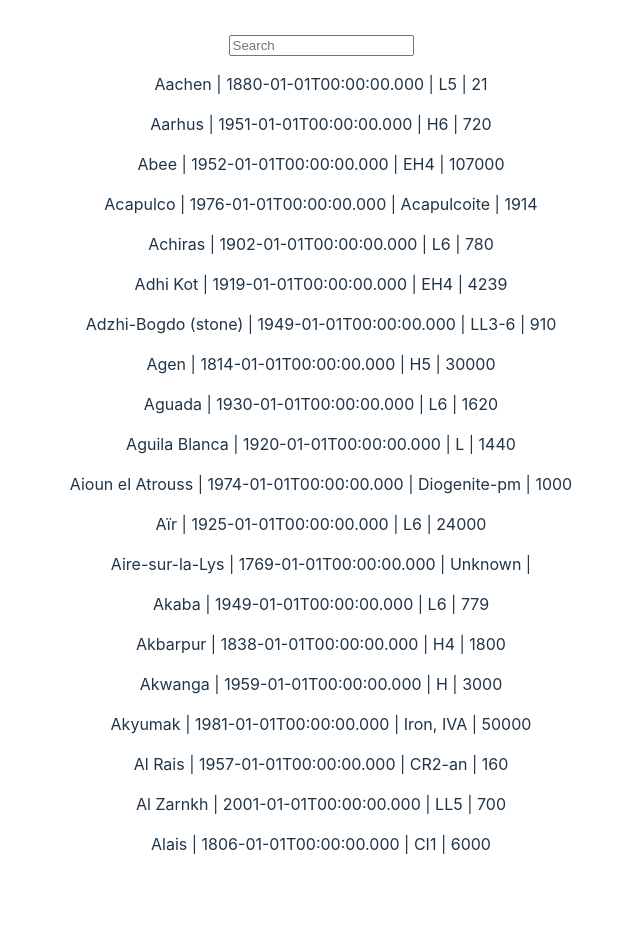
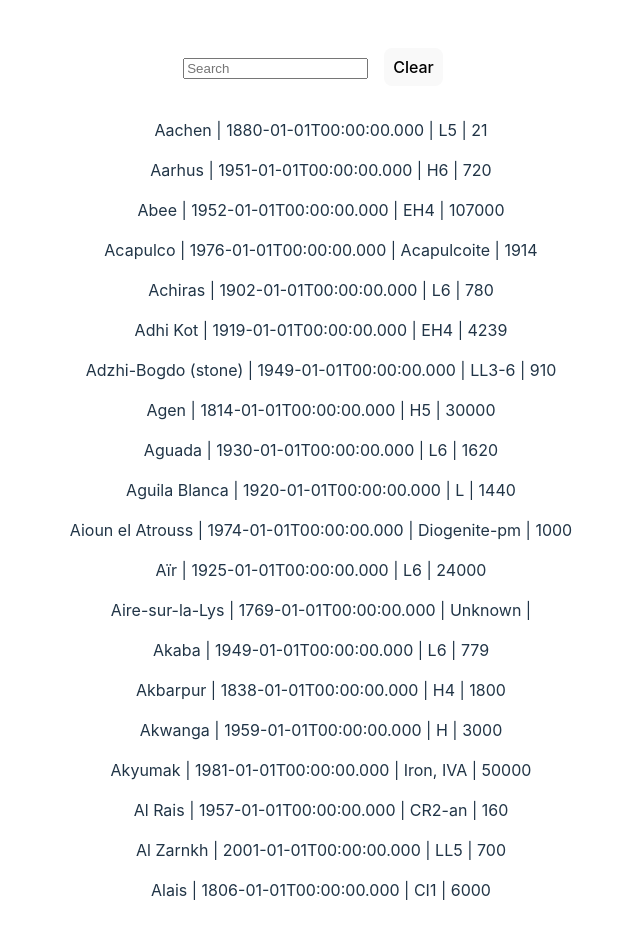
Before and after one commit to chingu-voyages/v45-tier1-team-01, a React (Vite) app in the folder meteorhub/: page / in a window 1280 px wide. Shown: the top 938 px of the page, without its empty margins (319-959 px from the left). Before the commit the page ends 904 px from the top, so only its background shows below. Built offline with nearby package versions, Linux system fonts and the light colour scheme.

Commit message:
add clear button

```diff
--- a/meteorhub/src/components/SearchComponent.jsx
+++ b/meteorhub/src/components/SearchComponent.jsx
@@ -4,26 +4,28 @@ export default function SearchComponent() {
     const [data, setData] = useState([]);
     const [query, setQuery] = useState('');
     const [filteredData, setFilteredData] = useState([]);
-    useEffect(()=>{
+    useEffect(() => {
         fetch('./src/assets/data.json')
             .then(response => response.json())
-            .then(jsonData =>{
+            .then(jsonData => {
                 setData(jsonData);
                 setFilteredData(jsonData);
             })
-            .catch(error=>console.error("Error fetching data:", error));
+            .catch(error => console.error("Error fetching data:", error));
     }, []);
-    useEffect(()=>{
+    useEffect(() => {
         const filteredResults = data.filter(item =>
             item.name.toLowerCase().includes(query.toLowerCase()) ||
             item.year.toLowerCase().includes(query.toLowerCase()) ||
             item.recclass.toLowerCase().includes(query.toLowerCase())
         );
         setFilteredData(filteredResults);
-    },[data, query]);
+    }, [data, query]);
+
     return (
         <>
             <input type="text" placeholder="Search" value={query} onChange={e => setQuery(e.target.value)} />
+            <button className="clear" onClick={e => setQuery('')}>Clear</button>
             {filteredData.map((meteorData, id) => (
                 <div key={id}>
                     <p>{meteorData.name} | {meteorData.year} | {meteorData.recclass} | {meteorData.mass}</p>
--- a/meteorhub/src/index.css
+++ b/meteorhub/src/index.css
@@ -19,6 +19,7 @@ a {
   color: #646cff;
   text-decoration: inherit;
 }
+
 a:hover {
   color: #535bf2;
 }
@@ -47,12 +48,19 @@ button {
   cursor: pointer;
   transition: border-color 0.25s;
 }
+
 button:hover {
   border-color: #646cff;
 }
+
 button:focus,
 button:focus-visible {
   outline: 4px auto -webkit-focus-ring-color;
+}
+
+.clear {
+  margin: 1em;
+  padding: 0.5em;
 }
 
 @media (prefers-color-scheme: light) {
@@ -60,9 +68,11 @@ button:focus-visible {
     color: #213547;
     background-color: #ffffff;
   }
+
   a:hover {
     color: #747bff;
   }
+
   button {
     background-color: #f9f9f9;
   }
```
